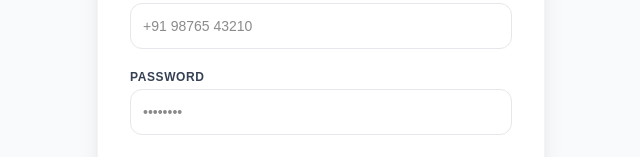
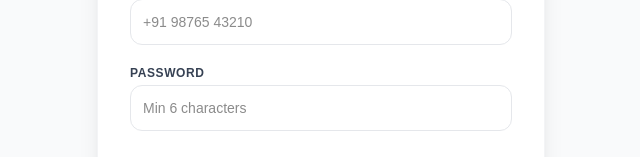
Before and after one commit to makeerp2026-gif/MAKE-ERP, a Next.js app: page /onboarding in a window 1280 px wide. Shown: the part 480-637 px from the top of the page, without its empty margins (319-959 px from the left). Built offline with nearby package versions, Linux system fonts and the light colour scheme.

Commit message:
new onboarding regisdter error

```diff
--- a/src/app/(auth)/onboarding/page.tsx
+++ b/src/app/(auth)/onboarding/page.tsx
@@ -1,13 +1,23 @@
-import { registerSchool } from '@/actions/auth' // Action ka naam aap chaho toh registerSanstha kar sakte ho baad mein
+import { registerSchool } from '@/actions/auth'
 
-export default function SansthaOnboardingPage() {
+// 🚀 NAYA: searchParams add kiya taaki URL se error padh sakein
+export default async function SansthaOnboardingPage({ searchParams }: { searchParams: Promise<{ error?: string }> }) {
+  const sp = await searchParams
+  const error = sp.error
+
   return (
     <div className="min-h-screen flex items-center justify-center bg-gray-50 p-6">
       <div className="max-w-md w-full bg-white p-8 rounded-2xl shadow-xl border border-gray-100">
 
-        {/* 🚀 Header Update Kar Diya Hai */}
         <h2 className="text-3xl font-black text-gray-900 text-center mb-2">Sanstha Registration</h2>
-        <p className="text-sm text-gray-500 text-center mb-8">Register your Trust/Society for Super Admin verification</p>
+        <p className="text-sm text-gray-500 text-center mb-6">Register your Trust/Society for Super Admin verification</p>
+
+        {/* 🚨 ERROR BOX: Agar backend se error aayega toh yahan lal rang mein dikhega */}
+        {error && (
+          <div className="mb-6 p-4 bg-red-50 border border-red-200 text-red-600 rounded-xl text-sm text-center font-bold">
+            {error === '{}' ? 'Email already registered or password too short (Min 6 chars).' : error}
+          </div>
+        )}
 
         <form action={registerSchool} className="space-y-5">
 
@@ -47,7 +57,7 @@ export default function SansthaOnboardingPage() {
             />
           </div>
 
-          {/* 📱 NAYA FIELD: Contact Number (KYC ke liye) */}
+          {/* 📱 Contact Number (KYC ke liye) */}
           <div>
             <label className="block text-xs font-bold text-gray-700 uppercase tracking-wider mb-1">Contact Number</label>
             <input
@@ -66,12 +76,13 @@ export default function SansthaOnboardingPage() {
               name="password"
               type="password"
               required
+              minLength={6}
               className="w-full p-3 border border-gray-200 rounded-xl focus:ring-2 focus:ring-blue-500 outline-none text-sm transition-all"
-              placeholder="••••••••"
+              placeholder="Min 6 characters"
             />
           </div>
 
-          {/* Submit Button Update */}
+          {/* Submit Button */}
           <button type="submit" className="w-full bg-blue-600 text-white p-3.5 rounded-xl font-bold text-sm hover:bg-blue-700 transition-all shadow-lg hover:shadow-blue-600/30 mt-2">
             Submit Sanstha Application
           </button>
```
